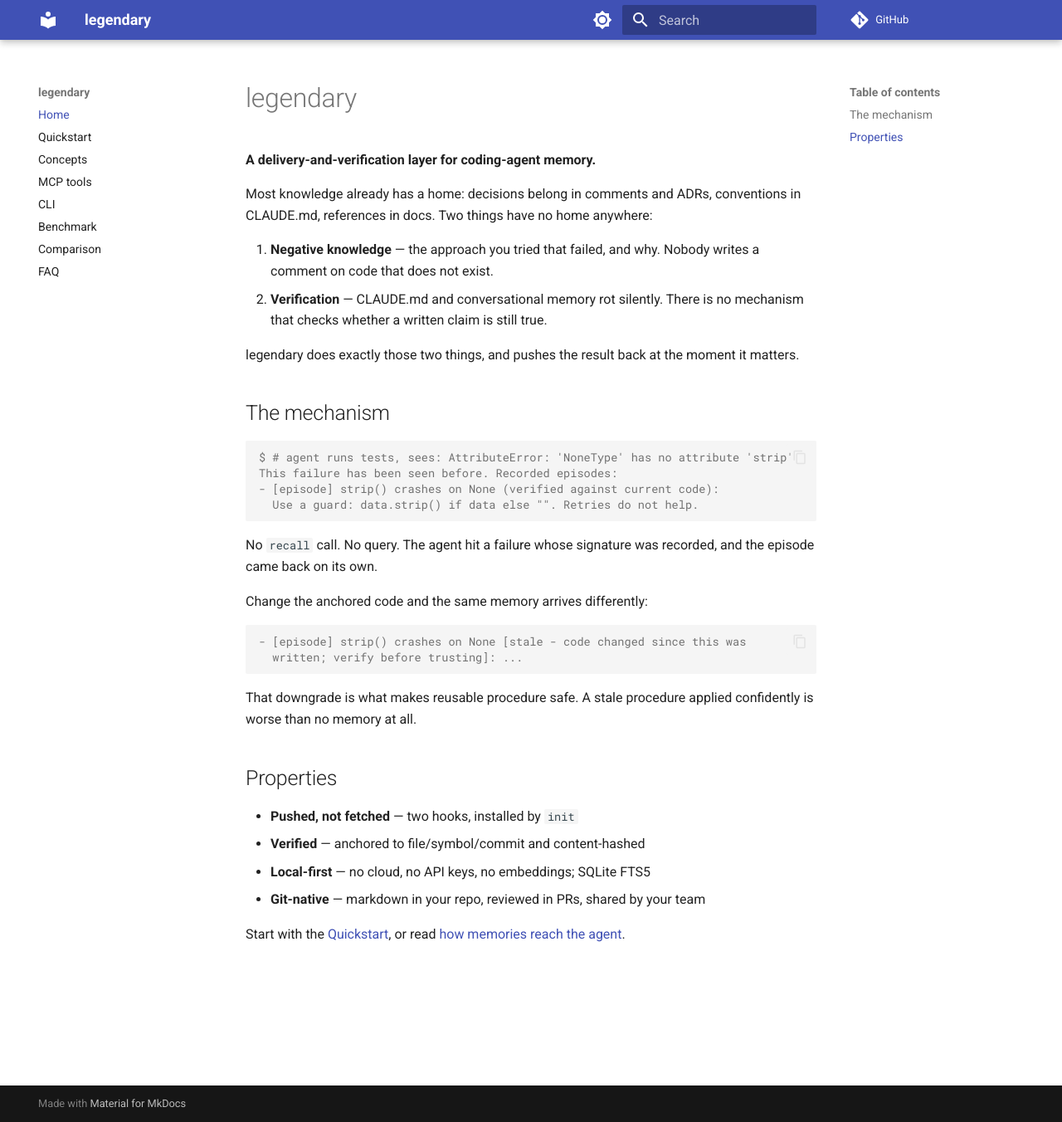
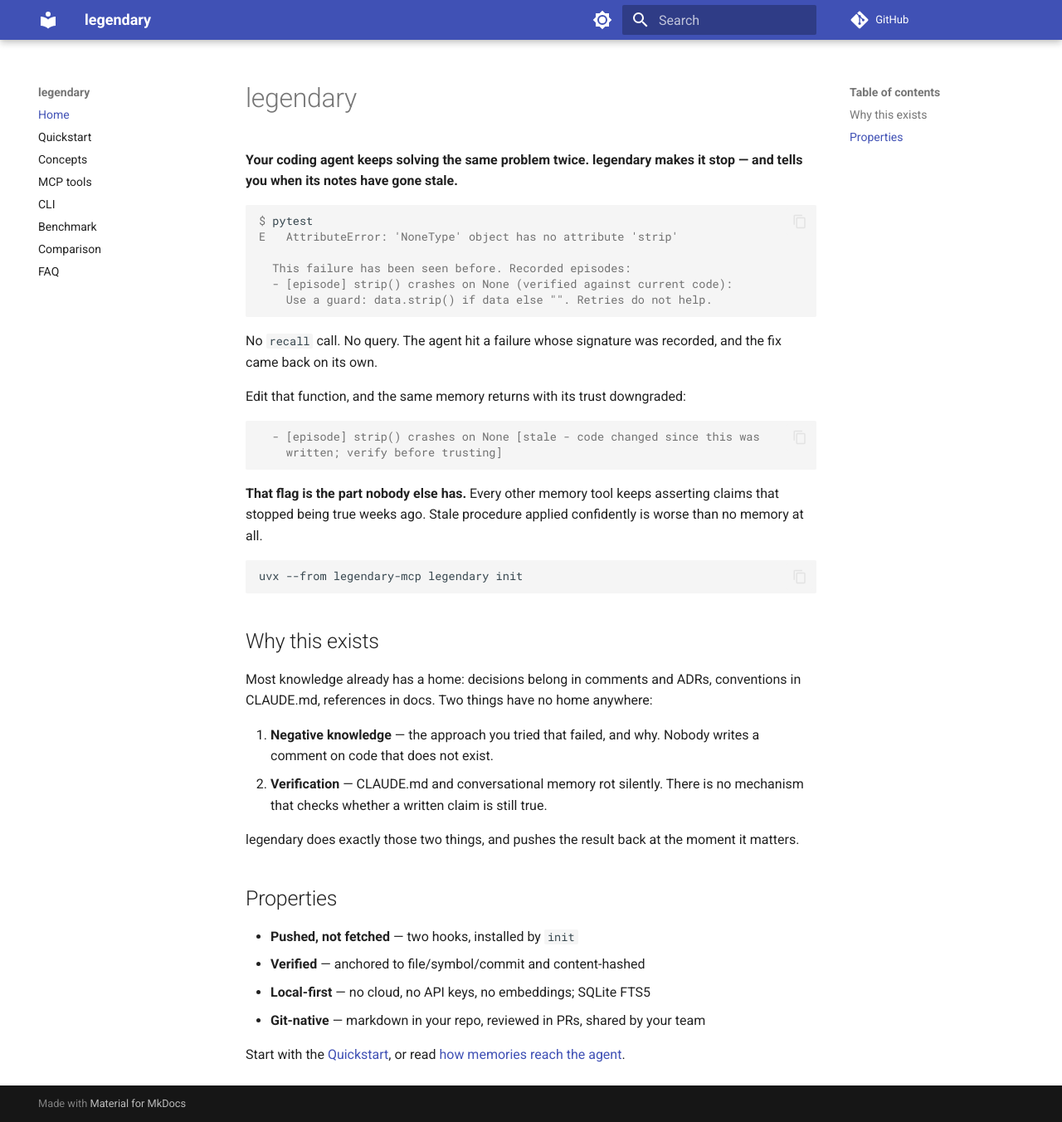
Before and after one commit to ashhadahsan/legendary, an MkDocs documentation site: the page built from docs/index.md, in a window 1280 px wide and 1352 px high. Shown: the whole window at 83% size. Built offline with MkDocs 1.6.1 and Material for MkDocs 9.7.7, drawn with Linux system fonts in a browser that asks for light colours; comment, search, counter and statistics services are not loaded.

Commit message:
docs: sharpen the hook, add a changelog
The README and docs both opened with four lines of problem exposition and the
phrase 'delivery-and-verification layer' before showing anything. Now they lead
with the claim, then the tool interrupting a repeat mistake, then install.

Also corrects the README's demo block to match the hook's real output exactly -
it had an emoji prefix the product does not print.

````diff
--- a/docs/index.md
+++ b/docs/index.md
@@ -1,6 +1,36 @@
 # legendary
 
-**A delivery-and-verification layer for coding-agent memory.**
+**Your coding agent keeps solving the same problem twice. legendary makes it
+stop — and tells you when its notes have gone stale.**
+
+```console
+$ pytest
+E   AttributeError: 'NoneType' object has no attribute 'strip'
+
+  This failure has been seen before. Recorded episodes:
+  - [episode] strip() crashes on None (verified against current code):
+    Use a guard: data.strip() if data else "". Retries do not help.
+```
+
+No `recall` call. No query. The agent hit a failure whose signature was
+recorded, and the fix came back on its own.
+
+Edit that function, and the same memory returns with its trust downgraded:
+
+```console
+  - [episode] strip() crashes on None [stale - code changed since this was
+    written; verify before trusting]
+```
+
+**That flag is the part nobody else has.** Every other memory tool keeps
+asserting claims that stopped being true weeks ago. Stale procedure applied
+confidently is worse than no memory at all.
+
+```bash
+uvx --from legendary-mcp legendary init
+```
+
+## Why this exists
 
 Most knowledge already has a home: decisions belong in comments and ADRs,
 conventions in CLAUDE.md, references in docs. Two things have no home anywhere:
@@ -13,28 +43,6 @@
 legendary does exactly those two things, and pushes the result back at the
 moment it matters.
 
-## The mechanism
-
-```console
-$ # agent runs tests, sees: AttributeError: 'NoneType' has no attribute 'strip'
-This failure has been seen before. Recorded episodes:
-- [episode] strip() crashes on None (verified against current code):
-  Use a guard: data.strip() if data else "". Retries do not help.
-```
-
-No `recall` call. No query. The agent hit a failure whose signature was
-recorded, and the episode came back on its own.
-
-Change the anchored code and the same memory arrives differently:
-
-```console
-- [episode] strip() crashes on None [stale - code changed since this was
-  written; verify before trusting]: ...
-```
-
-That downgrade is what makes reusable procedure safe. A stale procedure applied
-confidently is worse than no memory at all.
-
 ## Properties
 
 - **Pushed, not fetched** — two hooks, installed by `init`
````
Also changed, not shown: CHANGELOG.md (added, +73 -0 lines), README.md (+27 -32 lines).
